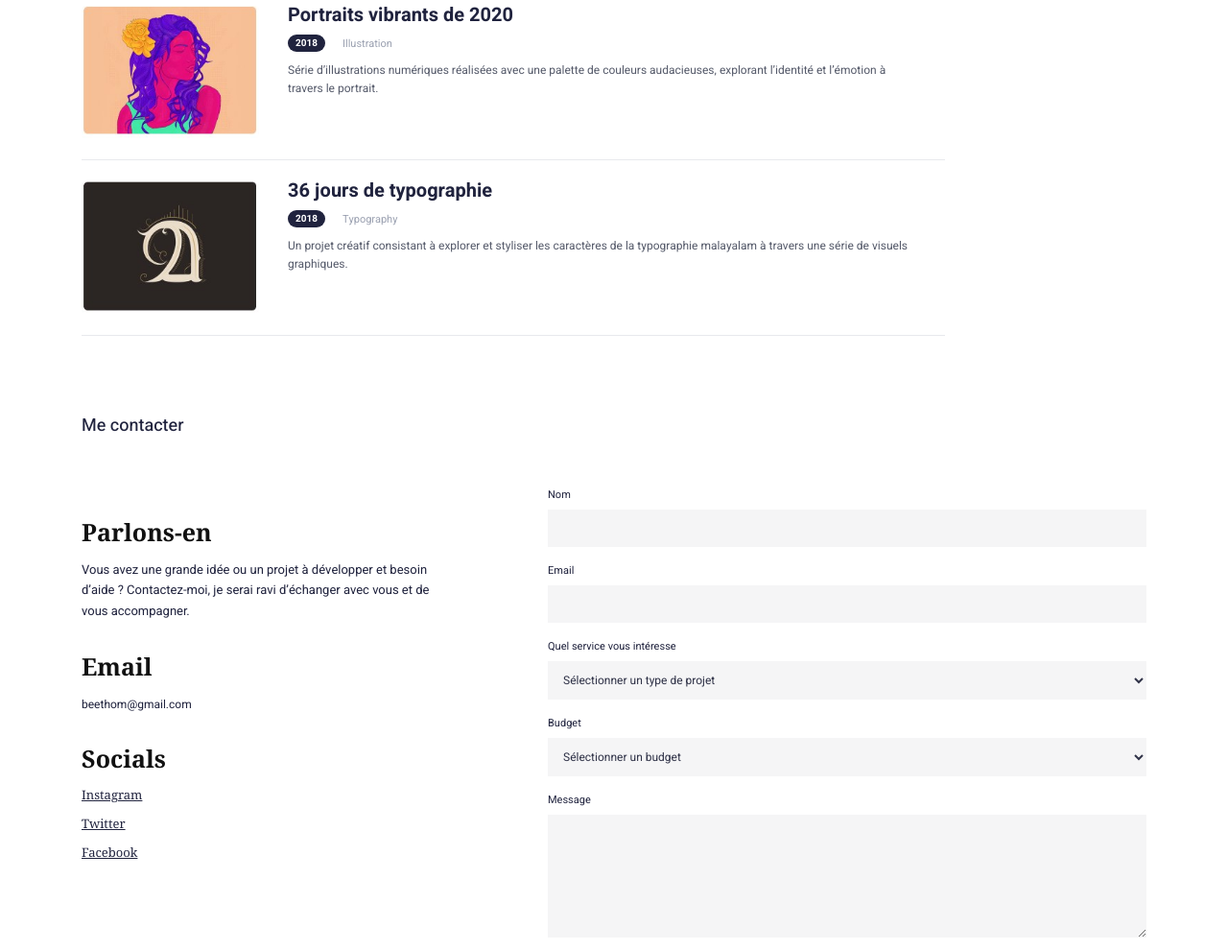
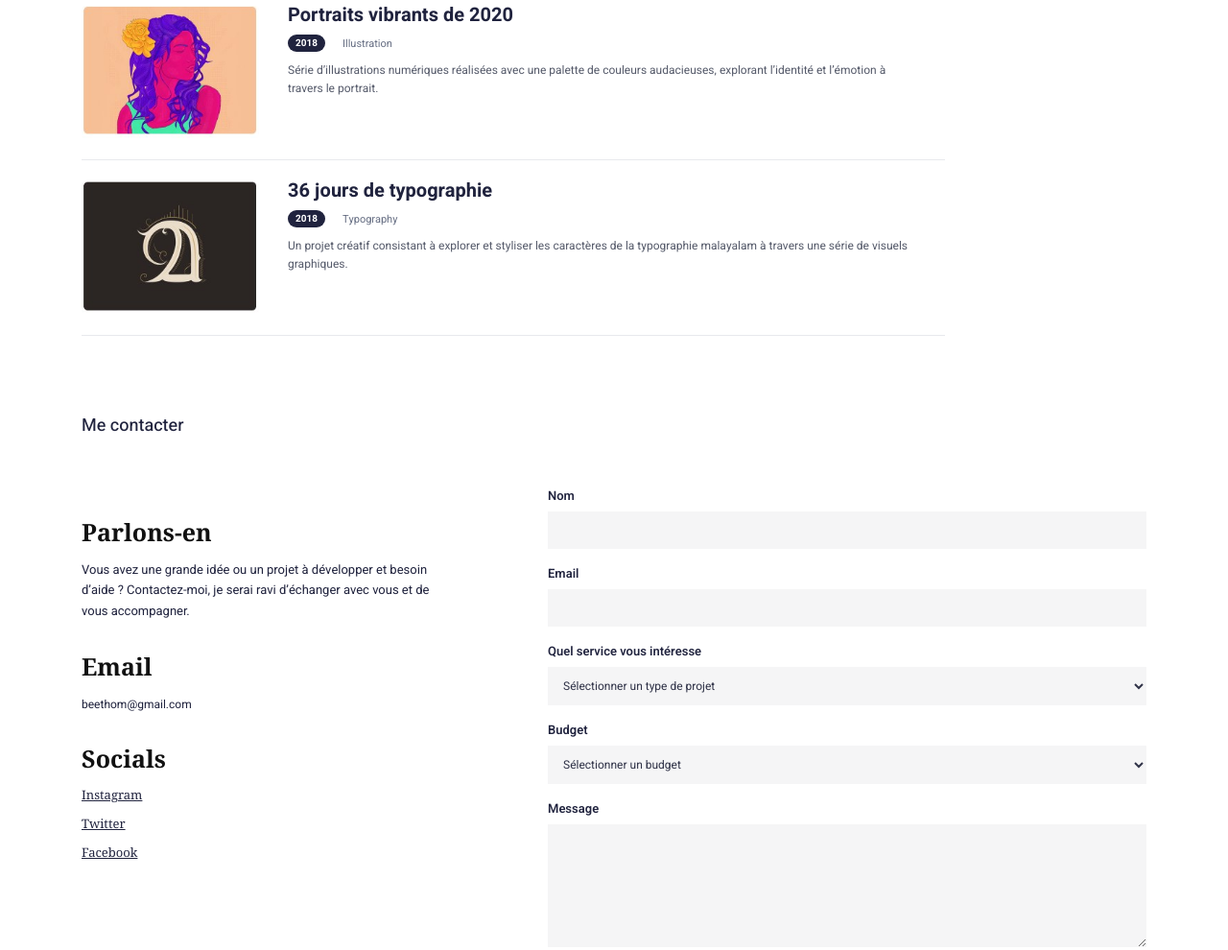
Before and after one commit to lionel1963/bethom-portfolio, a plain HTML site: page index.html in a window 1280 px wide. Shown: the part 1232-2222 px from the top of the page at 96% size. Drawn offline with Linux system fonts and the light colour scheme.

Commit message:
label + contraste

```diff
--- a/index.html
+++ b/index.html
@@ -106,11 +106,38 @@
           <ul class="social-text"><li><a href="#contact">Instagram</a></li><li><a href="#contact">Twitter</a></li><li><a href="#contact">Facebook</a></li></ul>
         </div>
         <form class="contact-form" id="contact-form">
-          <div class="field"><label for="nom">Nom</label><input id="nom" name="nom" autocomplete="name" required></div>
-          <div class="field"><label for="email">Email</label><input id="email" name="email" type="email" autocomplete="email" required></div>
-          <div class="field"><label for="service">Quel service vous intéresse</label><select id="service" name="service" required><option value="">Sélectionner un type de projet</option><option>Design graphique</option><option>UI design</option><option>Illustration</option><option>Autre</option></select></div>
-          <div class="field"><label for="budget">Budget</label><select id="budget" name="budget"><option value="">Sélectionner un budget</option><option>Moins de 500 €</option><option>500 à 1 500 €</option><option>1 500 à 3 000 €</option><option>Plus de 3 000 €</option></select></div>
-          <div class="field"><label for="message">Message</label><textarea id="message" name="message" rows="6" required></textarea></div>
+          <div class="field">
+            <label for="nom">Nom</label>
+            <input id="nom" name="nom" type="text" autocomplete="name" required>
+          </div>
+          <div class="field">
+            <label for="email">Email</label>
+            <input id="email" name="email" type="email" autocomplete="email" required>
+          </div>
+          <div class="field">
+            <label for="service">Quel service vous intéresse</label>
+            <select id="service" name="service" required>
+              <option value="">Sélectionner un type de projet</option>
+              <option>Design graphique</option>
+              <option>UI design</option>
+              <option>Illustration</option>
+              <option>Autre</option>
+            </select>
+          </div>
+          <div class="field">
+            <label for="budget">Budget</label>
+            <select id="budget" name="budget">
+              <option value="">Sélectionner un budget</option>
+              <option>Moins de 500 €</option>
+              <option>500 à 1 500 €</option>
+              <option>1 500 à 3 000 €</option>
+              <option>Plus de 3 000 €</option>
+            </select>
+          </div>
+          <div class="field">
+            <label for="message">Message</label>
+            <textarea id="message" name="message" rows="6" required></textarea>
+          </div>
           <button type="submit">Envoyer</button>
           <p class="form-note" aria-live="polite">Le formulaire prépare un e-mail dans votre logiciel de messagerie.</p>
         </form>
--- a/style.css
+++ b/style.css
@@ -8,19 +8,19 @@ a{color:inherit;text-decoration:none}
 .nav{height:70px;display:flex;align-items:center;justify-content:space-between}
 .brand{font-size:22px;font-weight:800;color:#111}
 .menu{display:flex;gap:36px;align-items:center;margin:0;padding:0;list-style:none;font-size:13px;font-weight:600}
-.menu a:hover{color:hsl(128, 82%, 55%)}.menu-toggle{display:none}
+.menu a:hover{color:#1c728c}.menu-toggle{display:none}
 .hero{min-height:350px;display:grid;grid-template-columns:1.25fr .75fr;gap:45px;align-items:center;padding-block:48px}
 .kicker{display:none}.hero h1{margin:0 0 22px;font-size:clamp(30px,3vw,42px);line-height:1.15;letter-spacing:-.04em}
 .hero-copy>p:not(.kicker){max-width:610px;margin:0 0 22px;color:#55596b;font-size:13px;line-height:1.7}
-.cv-button{display:inline-block;padding:11px 16px;background:#ff6268;color:#fff;font-size:12px}
+.cv-button{display:inline-block;padding:11px 16px;background:#bf4a4e;color:#fff;font-size:12px;font-weight:700}
 .portrait-frame{display:flex;justify-content:center}.portrait-frame img{width:190px;aspect-ratio:1;object-fit:cover;border-radius:50%;background:#eaf5f9}
 .section-band{padding:27px 0 30px;background:#edf8fb}
 .section-heading{display:flex;align-items:center;justify-content:space-between;margin-bottom:18px}
 .section-heading h2,.section-title{margin:0;font-size:18px;font-weight:500}
-.section-heading>p,.section-heading>a{margin:0;color:#2699bb;font-size:11px}
+.section-heading>p,.section-heading>a{margin:0;color:#1c728c;font-size:11px}
 .service-grid{display:grid;grid-template-columns:repeat(3,1fr);gap:18px}
 .service-card{position:relative;min-height:160px;padding:19px 20px;background:#fff;box-shadow:0 4px 12px rgba(31,48,66,.035)}
-.service-number{color:#ff6268;font-size:11px;font-weight:800}
+.service-number{color:#bf4a4e;font-size:11px;font-weight:800}
 .service-card h3{margin:9px 0 7px;font-size:16px}
 .service-card p{margin:0;color:#55596b;font-size:11px;line-height:1.6}
 .articles{padding-top:23px}
@@ -37,7 +37,7 @@ a{color:inherit;text-decoration:none}
 .work h3{margin:-3px 0 8px;font-size:20px;line-height:1.25}
 .work-meta{display:flex;align-items:center;gap:18px;margin-bottom:10px}
 .work-meta span{padding:2px 8px;border-radius:12px;background:#20233e;color:#fff;font-size:10px;font-weight:700}
-.work-meta small{color:#9ba1b1;font-size:11px}
+.work-meta small{color:#676f84;font-size:11px}
 .work p{max-width:650px;margin:0;color:#565b6b;font-size:12px;line-height:1.6}
 .contact{padding-block:30px 55px}
 .contact-grid{display:grid;grid-template-columns:.8fr 1.2fr;gap:70px;align-items:start;padding-top:26px}
@@ -45,7 +45,7 @@ a{color:inherit;text-decoration:none}
 .contact-info p{max-width:390px;margin:0 0 30px;font-size:13px;line-height:1.65}
 .contact-info>a{display:inline-block;margin:0 0 30px;font-size:12px}
 .social-text{margin:0;padding:0;list-style:none}.social-text li{margin-bottom:12px;font-family:Georgia,serif;font-size:13px;text-decoration:underline}
-.contact-form{display:grid;gap:16px}.field{display:grid;gap:7px}.field label{font-size:11px}
+.contact-form{display:grid;gap:16px}.field{display:grid;gap:7px}.field label{color:#20233e;font-size:13px;font-weight:600}
 .field input,.field select,.field textarea{width:100%;min-height:39px;padding:10px 12px;border:0;border-radius:0;background:#f5f5f6;color:#303348;font:inherit;font-size:12px}
 .field textarea{min-height:125px;resize:vertical}.field :focus{outline:2px solid #7ccbe0;outline-offset:1px}
 .contact-form button{min-height:43px;border:0;background:#050505;color:#fff;font:inherit;cursor:pointer}
@@ -76,7 +76,7 @@ a{color:inherit;text-decoration:none}
 .contact-info{padding-top:4px}.contact-info h3{font-size:21px;margin-bottom:8px}
 .contact-info p{margin-bottom:18px;font-size:11px}.contact-info>a{margin-bottom:18px}
 .social-text{display:flex;gap:18px;flex-wrap:wrap}.social-text li{font-size:11px}
-.contact-form{gap:12px}.field{gap:5px}.field label{font-size:10px}
+.contact-form{gap:12px}.field{gap:5px}.field label{font-size:12px}
 .field input,.field select{min-height:35px}.field textarea{min-height:100px}
 .contact-form button{min-height:40px}.footer{padding-block:16px 20px}
 }
```
